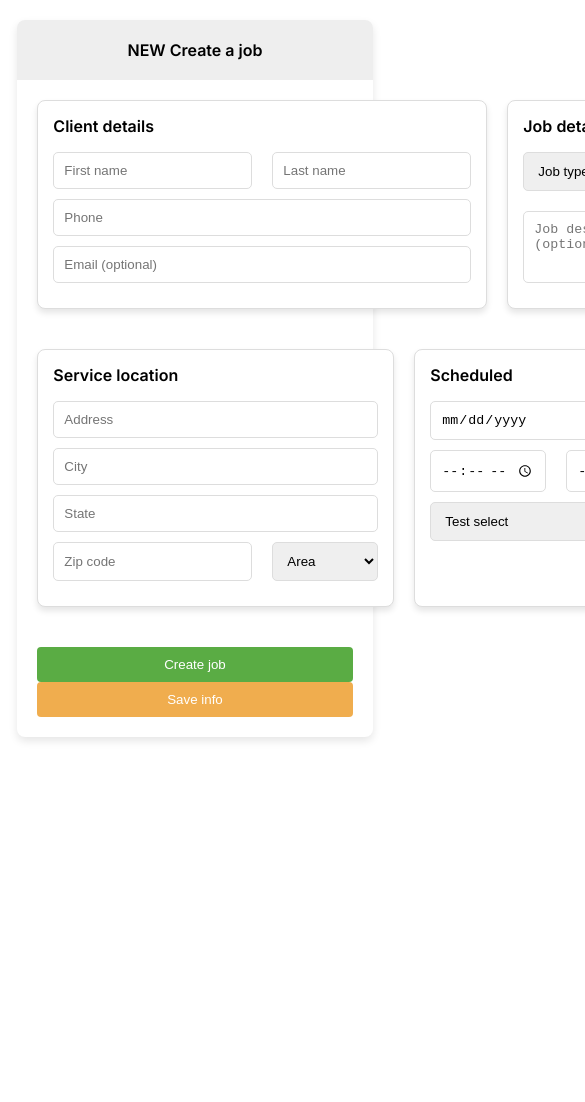
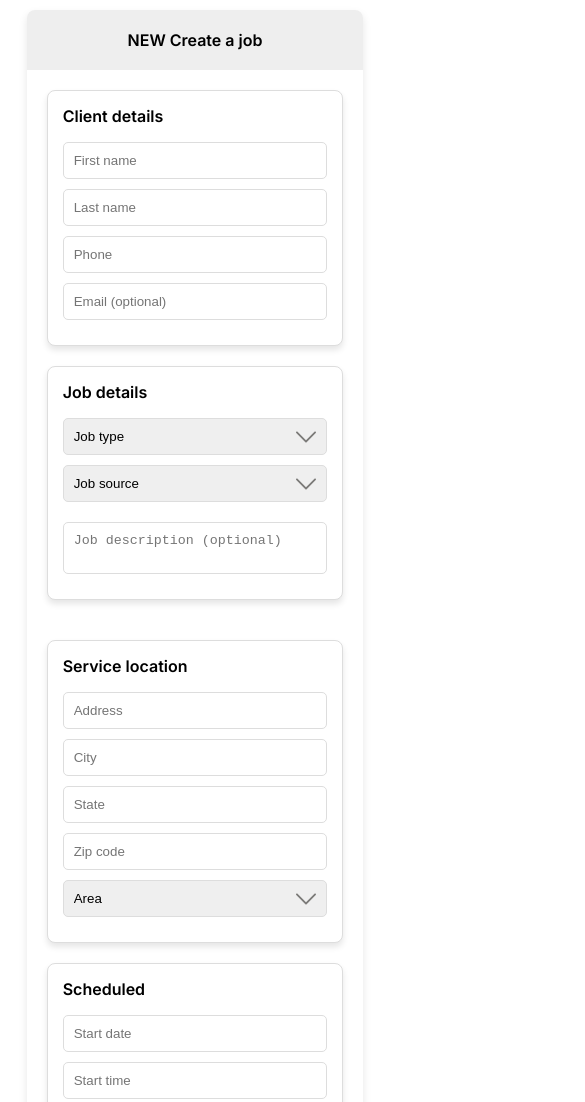
Before and after one commit to 9avril/salesautomators-test-app, a plain HTML site: page index.html in a window 390 px wide. Shown: the top 1102 px of the page, 585 px wide, since content can reach past the window. Before the commit the page ends 844 px from the top, so only its background shows below. Drawn offline with Linux system fonts and the light colour scheme.

Commit message:
verstka is done

```diff
--- a/index.html
+++ b/index.html
@@ -29,10 +29,10 @@
                 <div class="form-section job-details">
                     <p class="section-name">Job details</p>
                     <div class="input-row">
-                        <select class="select-class">
+                        <select class="select-style">
                             <option>Job type</option>
                         </select>
-                        <select class="select-class">
+                        <select class="select-style">
                             <option>Job source</option>
                         </select>
                     </div>
@@ -47,7 +47,7 @@
                     <input type="text" placeholder="State">
                     <div class="input-row">
                         <input type="text" placeholder="Zip code">
-                        <select name="area" id="area-select">
+                        <select name="area" id="area-select" class="select-style">
                             <option value="">Area</option>
                             <option value="area1">Область 1</option>
                             <option value="area2">Область 2</option>
@@ -58,12 +58,18 @@
                 </div>
                 <div class="form-section scheduled">
                     <p class="section-name">Scheduled</p>
-                    <input type="date" placeholder="Start date">
-                    <div class="input-row">
-                        <input type="time" placeholder="Start time">
-                        <input type="time" placeholder="End time">
+                    <div class=" input-row date-input-container">
+                        <input class="date-input" type="text" placeholder="Start date" onfocus="(this.type='date')"
+                               onblur="(this.type='text')">
                     </div>
-                    <select>
+                    <div class=" input-row time-input-container">
+                        <input class="time-input" type="text" placeholder="Start time" onfocus="(this.type='time')"
+                               onblur="(this.type='text')">
+                        <input class="time-input" type="text" placeholder="End time" onfocus="(this.type='time')"
+                               onblur="(this.type='text')">
+                    </div>
+
+                    <select class="select-style">
                         <option>Test select</option>
                     </select>
                 </div>
--- a/styles.css
+++ b/styles.css
@@ -55,8 +55,7 @@
     display: flex;
     justify-content: space-between;
     margin-bottom: 20px;
-    /* Уменьшаем gap или удаляем его */
-    gap: 20px; /* Пример меньшего значения для gap */
+    gap: 20px;
 }
 
 .section-name {
@@ -68,7 +67,7 @@
     margin-top: 0;
 }
 
-/* Обновляем глобальные стили для элементов формы */
+
 input, select, textarea, time {
     box-sizing: border-box;
     padding: 10px;
@@ -79,17 +78,17 @@ input, select, textarea, time {
 
 .input-row {
     display: flex;
-    gap: 10px; /* Сохраняем отступ между элементами */
+    gap: 10px;
 }
 
 .input-row > * {
-    flex: 1; /* Разрешаем элементам занимать доступное пространство */
+    flex: 1;
     box-sizing: border-box;
-    margin-right: 10px; /* Устанавливаем отступ справа для всех элементов, кроме последнего */
+    margin-right: 10px;
 }
 
 .input-row > *:last-child {
-    margin-right: 0; /* Убираем отступ для последнего элемента */
+    margin-right: 0;
 }
 
 button {
@@ -114,9 +113,29 @@ button.create-job, button.save-info {
     color: white;
 }
 
+.select-style {
+    padding: 10px;
+    border: 1px solid #ddd;
+    border-radius: 5px;
+    box-sizing: border-box;
+    appearance: none;
+    background-image: url('icons/down-arrow.svg');
+    background-repeat: no-repeat;
+    background-position: right 10px center;
+    width: 100%;
+    cursor: pointer;
+}
+
 @media (max-width: 768px) {
     .modal {
-        width: 95%;
+        width: 90%;
+        margin: 10px auto;
+    }
+
+    .form-row,
+    .input-row {
+        flex-direction: column;
+        gap: 0;
     }
 
     .form-section {
@@ -124,7 +143,19 @@ button.create-job, button.save-info {
         margin-bottom: 20px;
     }
 
+    .input-row > * {
+        margin-right: 0;
+        margin-bottom: 10px;
+    }
+
     .form-actions {
         flex-direction: column;
+        align-items: stretch;
+    }
+
+    button.create-job,
+    button.save-info {
+        width: 100%;
+        margin-bottom: 10px;
     }
 }
```
Also changed, not shown: icons/down-arrow.svg (added).
